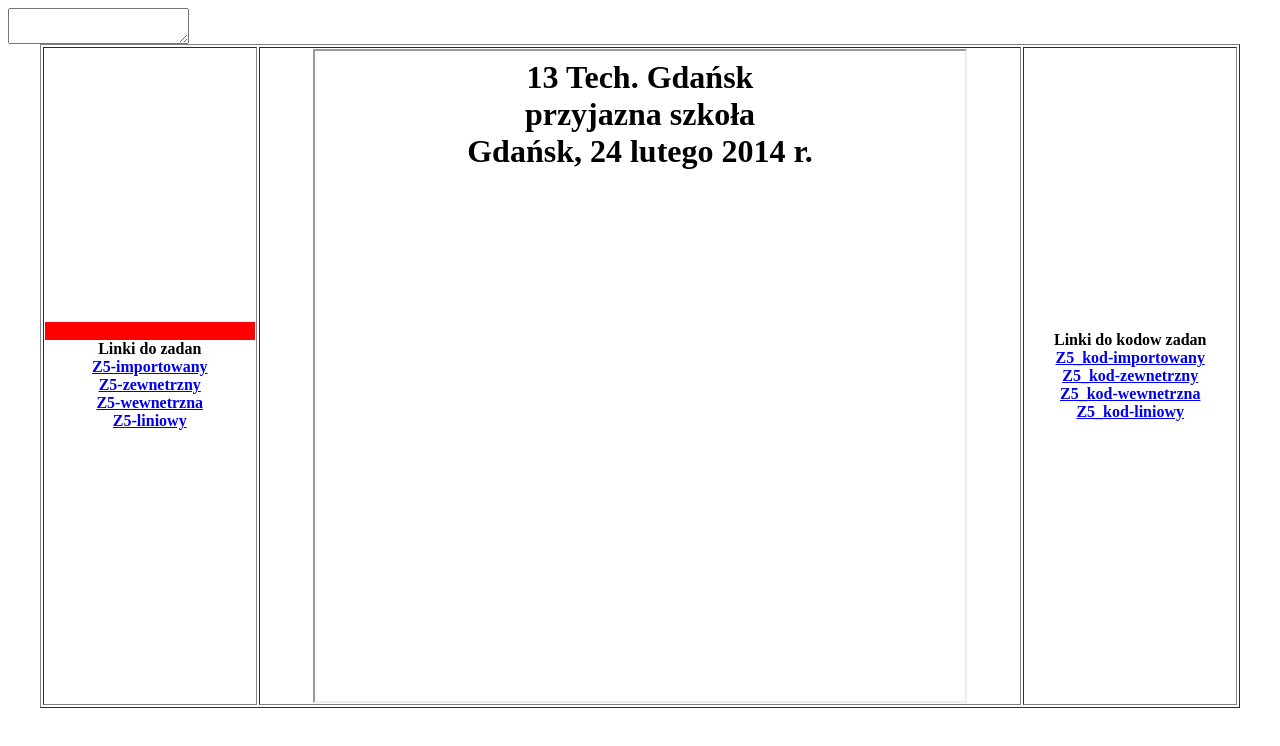
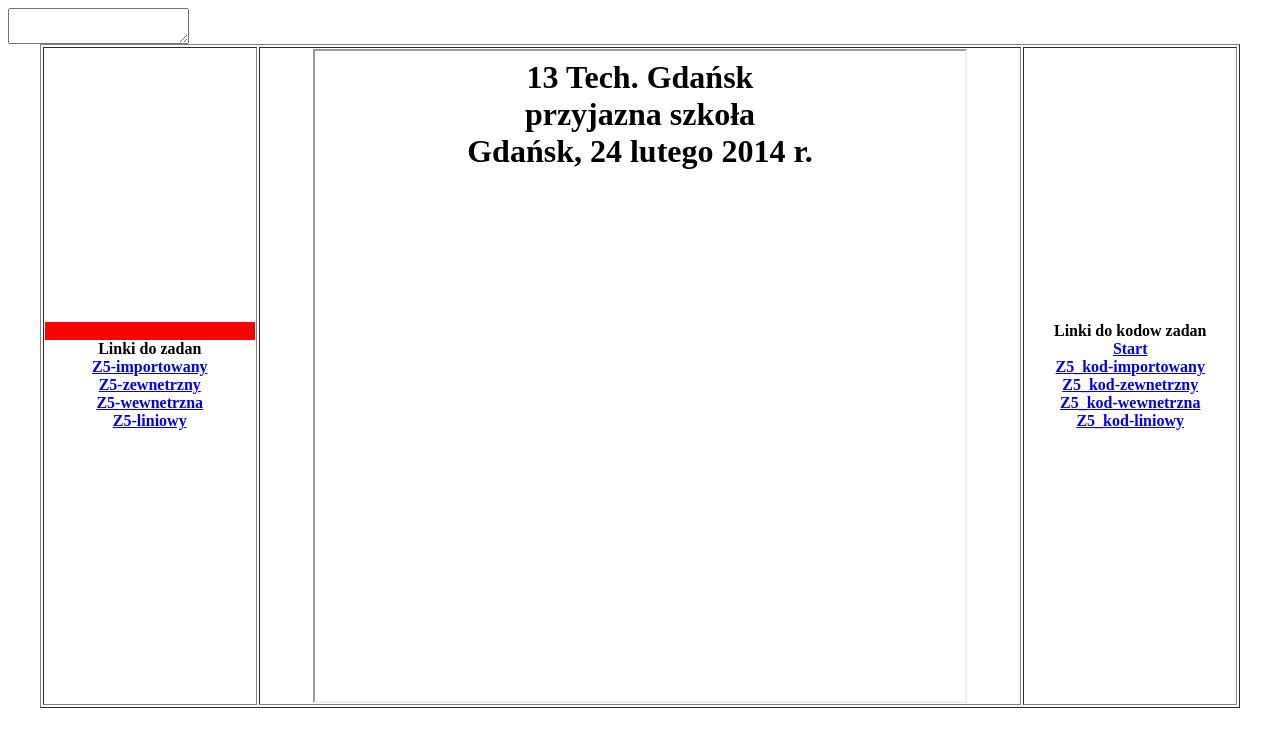
Before and after one commit to Bieluch05/CSS, a plain HTML site: page index.html in a window 1280 px wide. Drawn offline with Linux system fonts and the light colour scheme.

Commit message:
Update index.html

```diff
--- a/index.html
+++ b/index.html
@@ -22,6 +22,8 @@
  <td width=18% align=center>
   <b>Linki do kodow zadan<b>
   <br>
+<a href="start.html" target="strony">Start</a>
+  <br>
  <a href="szal_z5_kod_1.html" target="strony">Z5_kod-importowany</a>
   <br>
  <a href="szal_z5_kod_2.html" target="strony">Z5_kod-zewnetrzny</a>
```
